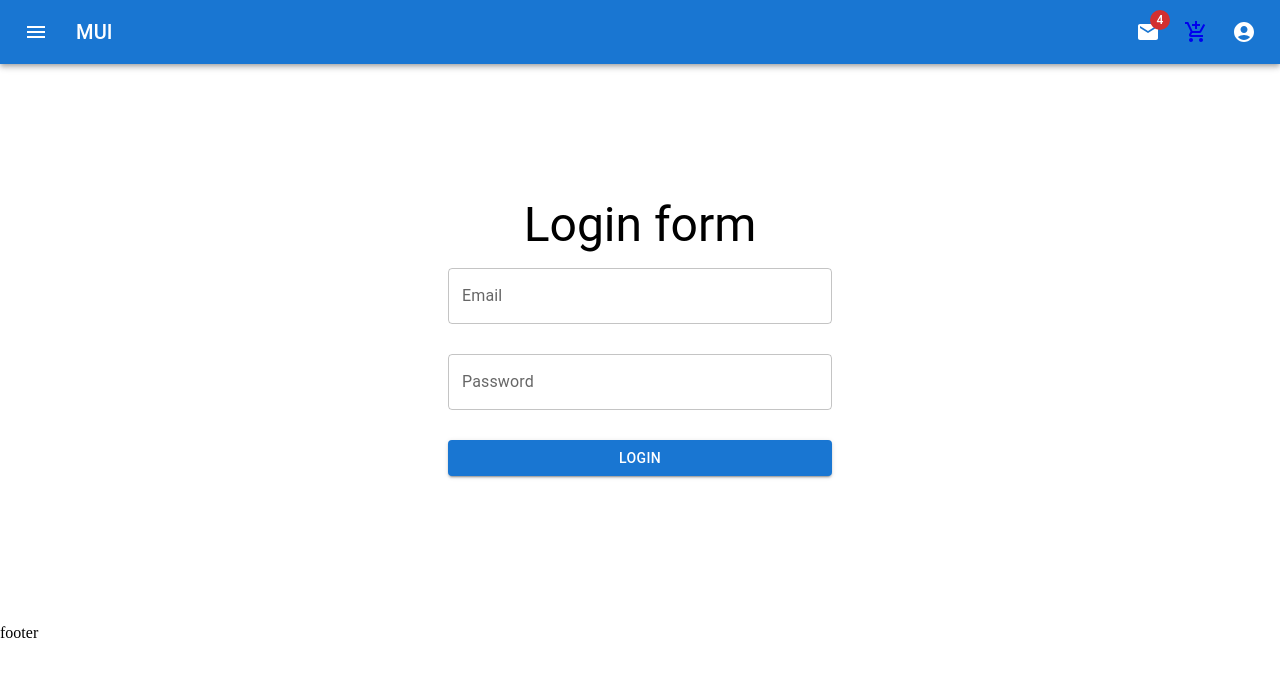
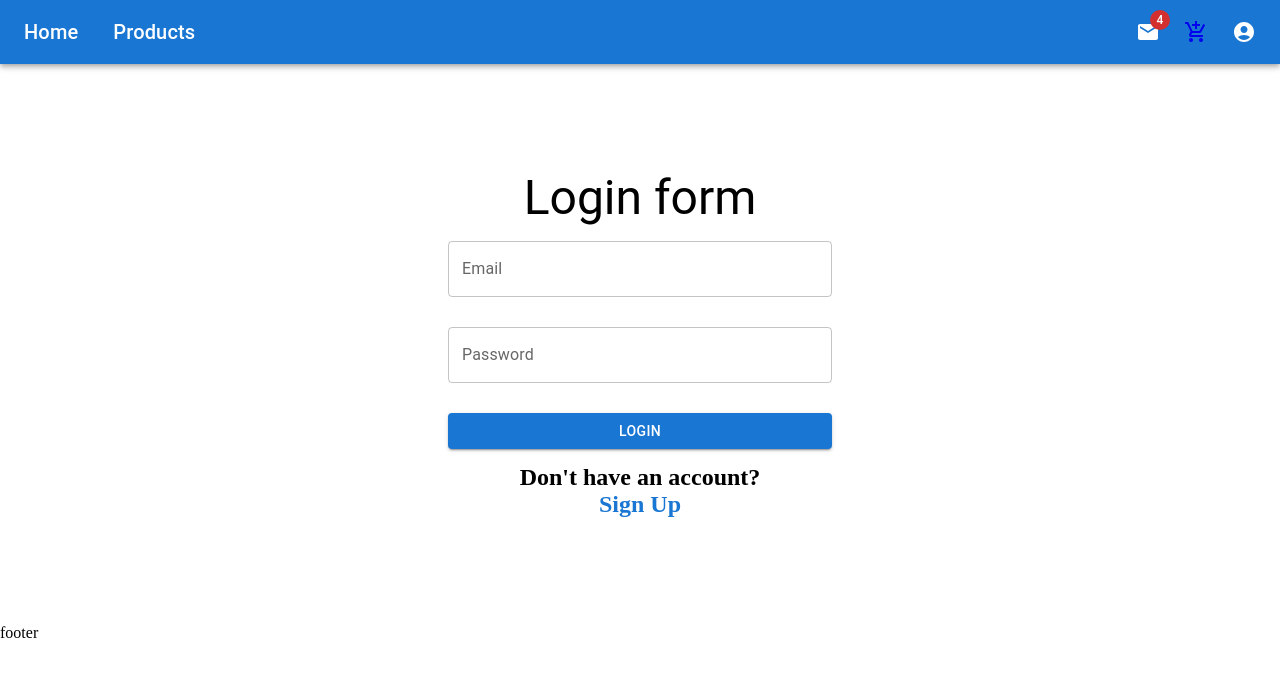
Before and after one commit to bektenovan/react-project, a React (Create React App) app: page /login in a window 1280 px wide. Shown: the top 676 px of the page. Built offline with nearby package versions, Linux system fonts and the light colour scheme; no server answers.

Commit message:
4,2/added del & info/navigate

```diff
--- a/src/components/Card.jsx
+++ b/src/components/Card.jsx
@@ -7,26 +7,24 @@ import TableContainer from '@mui/material/TableContainer';
 import TableHead from '@mui/material/TableHead';
 import TableRow from '@mui/material/TableRow';
 import Paper from '@mui/material/Paper';
-import { Container } from '@mui/material';
+import AddBoxIcon from '@mui/icons-material/AddBox';
+import IndeterminateCheckBoxIcon from '@mui/icons-material/IndeterminateCheckBox';
+import { Box, Container, IconButton, Typography } from '@mui/material';
+import RestoreFromTrashIcon from '@mui/icons-material/RestoreFromTrash';
+import InfoIcon from '@mui/icons-material/Info';
+import { useNavigate } from 'react-router-dom';
 
-function createData(name, calories, fat, carbs, protein) {
-    return { name, calories, fat, carbs, protein };
-}
 
-const rows = [
-    createData('Frozen yoghurt', 159, 6.0, 24, 4.0),
-    createData('Ice cream sandwich', 237, 9.0, 37, 4.3),
-    createData('Eclair', 262, 16.0, 24, 6.0),
-    createData('Cupcake', 305, 3.7, 67, 4.3),
-    createData('Gingerbread', 356, 16.0, 49, 3.9),
-];
+
 
 export default function Card() {
-    const { getCart, cart } = useContext(cardContext);
+    const { getCart, cart, changeProductCount, deleteFromCart } = useContext(cardContext);
     useEffect(() => {
         getCart();
     }, [])
     console.log(cart);
+
+    const navigate = useNavigate()
     return (
         <Container>
             <TableContainer component={Paper}>
@@ -46,20 +44,40 @@ export default function Card() {
                             cart?.products.map((row) => (
                                 <TableRow
                                     key={row.item.id}
-                                    sx={{ '&:last-child td, &:last-child th': { border: 0 } }}
-                                >
+                                    sx={{ '&:last-child td, &:last-child th': { border: 0 } }}>
                                     <TableCell component="th" scope="row">
                                         {row.item.title}
                                     </TableCell>
                                     <TableCell align="right">{row.item.price}</TableCell>
-                                    <TableCell align="right">{row.count}</TableCell>
+                                    <TableCell align="right">
+                                        <IconButton aria-label="delete" onClick={() => changeProductCount(row.count - 1, row.item.id)}>
+                                            <IndeterminateCheckBoxIcon />
+                                        </IconButton> {row.count}
+                                        <IconButton aria-label="delete" onClick={() => changeProductCount(row.count + 1, row.item.id)}>
+                                            <AddBoxIcon />
+                                        </IconButton></TableCell>
                                     <TableCell align="right">{row.subPrice}</TableCell>
-                                    <TableCell align="right">Details</TableCell>
+
+
+                                    <TableCell align="right">
+                                        <IconButton aria-label="delete" color="primary" onClick={() => deleteFromCart(row.item.id)}>
+                                            <RestoreFromTrashIcon />
+                                        </IconButton>
+                                        <IconButton aria-label="delete" color="primary" onClick={() => navigate(`/products/${row.item.id}`)}>
+                                            <InfoIcon />
+                                        </IconButton>
+                                    </TableCell>
                                 </TableRow>
                             ))}
                     </TableBody>
                 </Table>
             </TableContainer>
-        </Container>
+            <Box
+                style={{ display: "flex", justifyContent: "flex-end", margin: "30px 200px" }}>
+                <Typography variant="h5" component="h4">
+                    Total: {cart && cart?.totalPrice}
+                </Typography>
+            </Box>
+        </Container >
     );
 }
--- a/src/components/Header.jsx
+++ b/src/components/Header.jsx
@@ -16,7 +16,7 @@ import MoreIcon from '@mui/icons-material/MoreVert';
 import { authContext } from '../contexts/authContext';
 // import { Link } from '@mui/material';
 import AddShoppingCartIcon from '@mui/icons-material/AddShoppingCart';
-import { Link } from 'react-router-dom';
+import { Link, useNavigate } from 'react-router-dom';
 import { cardContext } from '../contexts/cardContext';
 import { useContext, useEffect } from 'react';
 export default function PrimarySearchAppBar() {
@@ -27,6 +27,8 @@ export default function PrimarySearchAppBar() {
     React.useEffect(() => {
         getCart()
     }, [])
+    const navigate = useNavigate();
+
 
     const [anchorEl, setAnchorEl] = React.useState(null);
     const [mobileMoreAnchorEl, setMobileMoreAnchorEl] = React.useState(null);
@@ -141,22 +143,27 @@ export default function PrimarySearchAppBar() {
         <Box sx={{ flexGrow: 1 }}>
             <AppBar position="static">
                 <Toolbar>
-                    <IconButton
-                        size="large"
-                        edge="start"
-                        color="inherit"
-                        aria-label="open drawer"
-                        sx={{ mr: 2 }}
-                    >
-                        <MenuIcon />
-                    </IconButton>
+
                     <Typography
                         variant="h6"
                         noWrap
                         component="div"
+                        style={{ cursor: "pointer" }}
+                        sx={{ display: { xs: 'none', sm: 'block' } }} marginRight='35px'
+                        onClick={() => navigate('/')}
+                    >
+                        Home
+                    </Typography>
+                    <Typography
+                        variant="h6"
+                        noWrap
+                        component="div"
+                        style={{ cursor: "pointer" }}
                         sx={{ display: { xs: 'none', sm: 'block' } }}
+                        marginRight='35px'
+                        onClick={() => navigate('/products')}
                     >
-                        MUI
+                        Products
                     </Typography>
 
                     <Box sx={{ flexGrow: 1 }} />
--- a/src/components/LoginForm.jsx
+++ b/src/components/LoginForm.jsx
@@ -28,12 +28,22 @@ const LoginForm = () => {
             <Typography variant="h3" component="h2">
                 Login form
             </Typography>
+
             {error ? <Alert severity="error">{error}</Alert> : null}
             <TextField value={email} onChange={(e) => setEmail(e.target.value)} style={{ width: "30%", margin: "15px" }} id="outlined-basic" label="Email" variant="outlined" />
             <TextField value={password} onChange={(e) => setPassword(e.target.value)} style={{ width: "30%", margin: "15px" }} id="outlined-basic" label="Password" variant="outlined" />
             <Button onClick={handleValues} variant="contained" href="#contained-buttons" style={{ width: "30%", margin: "15px" }}>
                 Login
             </Button>
+            <Typography variant="p" component="h2">
+                Don't have an account?
+            </Typography>
+            <Typography
+                onClick={() => navigate('/register')}
+                variant="h7" color={"primary"} style={{ cursor: "pointer" }} component="h2">
+                Sign Up
+            </Typography>
+
         </Box>
     );
 };
--- a/src/components/RegisterForm.jsx
+++ b/src/components/RegisterForm.jsx
@@ -34,6 +34,14 @@ const RegisterForm = () => {
             <Button onClick={handleValues} variant="contained" href="#contained-buttons" style={{ width: "30%", margin: "15px" }}>
                 Sign up
             </Button>
+            <Typography variant="p" component="h2">
+                Already have an account?
+            </Typography>
+            <Typography
+                onClick={() => navigate('/login')}
+                variant="p" color={"primary"} style={{ cursor: "pointer" }} component="h2">
+                Log in
+            </Typography>
         </Box>
     );
 };
--- a/src/contexts/cardContext.js
+++ b/src/contexts/cardContext.js
@@ -18,6 +18,8 @@ function reducer(state = INIT_STATE, action){
 
 const CardContextProvider = ({children})=>{
   const[state, dispatch] = useReducer(reducer, INIT_STATE)
+
+
   function addProductToCart(products){
       let cart = JSON.parse(localStorage.getItem('cart'));
       if(!cart){
@@ -33,6 +35,7 @@ const CardContextProvider = ({children})=>{
       }
       let isProductInCart = cart.products.some((item)=> item.item.id === products.id )
 if(isProductInCart){
+    // для удаления
     cart.products = cart.products.filter(item => item.item.id
 !== products.id)
 }else{
@@ -66,17 +69,40 @@ if(isProductInCart){
             totalPrice: 0
         }
     };
+    cart.totalPrice = cart.products.reduce((prev, curr)=> prev + curr.subPrice, 0)
     dispatch({
         type: "GET_CART",
         payload: cart,
     })
   }
-// console.log(state.count);
+    function changeProductCount(count, id){
+      if(count <=0 ){
+          count=1;
+      }
+      let cart = JSON.parse(localStorage.getItem('cart'));
+    cart.products = cart.products.map(item => {
+        if(item.item.id === id){
+            item.count = count;
+            item.subPrice  = item.item.price * item.count;
+        }
+        return item;
+    })
+localStorage.setItem('cart', JSON.stringify(cart));
+getCart();
+    }
 
+ function deleteFromCart(id){
+      let cart = JSON.parse(localStorage.getItem('cart'));
+      cart.products = cart.products.filter(item => item.item.id
+        !== id);
+        localStorage.setItem('cart', JSON.stringify(cart));
+        console.log('CART');
+getCart();
+ }
 
     return (<cardContext.Provider value={ {
         cart: state.cart,
         count: state.count,
-        addProductToCart,checkProductInCart,  getCart}}>{children}</cardContext.Provider>)
+        addProductToCart,checkProductInCart,  getCart, changeProductCount, deleteFromCart}}>{children}</cardContext.Provider>)
 }
 export default CardContextProvider;
```
